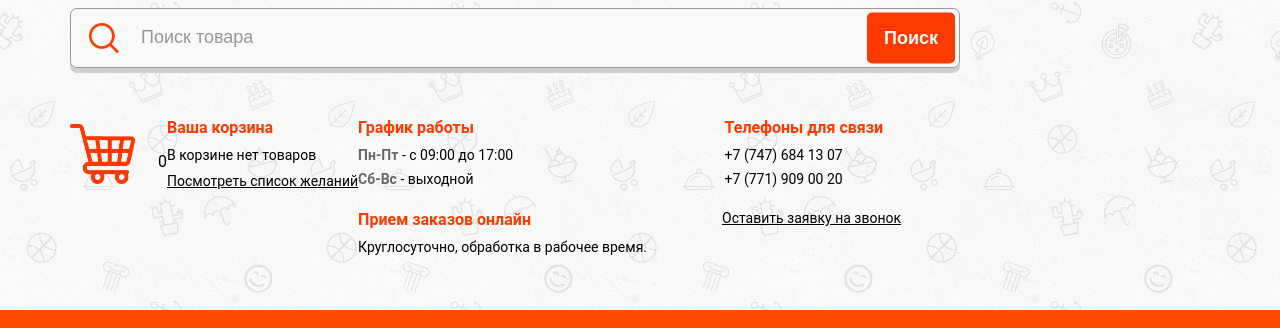
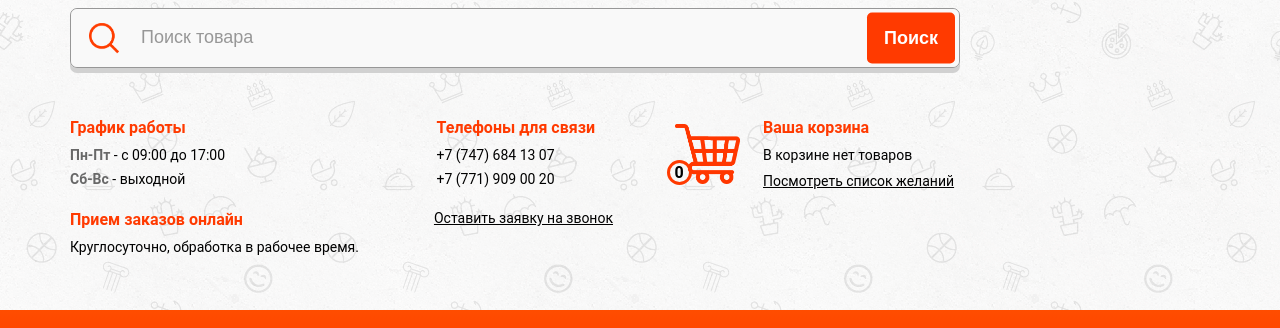
Before and after one commit to dworker863/storeTop, a React (Create React App) app: page / in a window 1280 px wide. Shown: the part 158-486 px from the top of the page. Built offline with nearby package versions, Linux system fonts and the light colour scheme; no server answers.

Commit message:
Added cart remove item ability

```diff
--- a/src/app/components/Blocks/Cart/Cart.tsx
+++ b/src/app/components/Blocks/Cart/Cart.tsx
@@ -1,15 +1,23 @@
 import { FC } from 'react';
-import { StyledCart, StyledCartIcon, StyledCartCount } from './StyledCart';
+import {
+  StyledCart,
+  StyledCartIcon,
+  StyledCartCount,
+  StyledCartWrapper,
+} from './StyledCart';
 import cartIcon from '../../../../assets/images/cart-icon.png';
 import ContactsItem from '../../Elements/ContactsItem/ContactsItem';
 import { StyledRequest } from '../Contacts/StyledContacts';
 import { useSelector } from 'react-redux';
 import { RootState } from '../../../redux/store';
+import { Link } from 'react-router-dom';
 
 const Cart: FC = () => {
   const cart = useSelector((state: RootState) => state.cart);
 
   return (
+    <StyledCartWrapper>
+      <Link to="/cart">
         <StyledCart>
           <StyledCartIcon src={cartIcon} alt="Корзина" />
           <StyledCartCount>
@@ -19,6 +27,8 @@ const Cart: FC = () => {
             <StyledRequest>Посмотреть список желаний</StyledRequest>
           </ContactsItem>
         </StyledCart>
+      </Link>
+    </StyledCartWrapper>
   );
 };
 
--- a/src/app/components/Blocks/Cart/StyledCart.ts
+++ b/src/app/components/Blocks/Cart/StyledCart.ts
@@ -1,4 +1,10 @@
 import styled from 'styled-components';
+
+export const StyledCartWrapper = styled.div`
+  @media (max-width: 1600px) {
+    order: 3;
+  }
+`;
 
 export const StyledCart = styled.div`
   position: relative;
@@ -11,8 +17,8 @@ export const StyledCart = styled.div`
   }
 
   @media (max-width: 1600px) {
+    order: 3;
     align-self: start;
-    order: 3;
     margin-left: 0;
   }
 `;
@@ -43,4 +49,16 @@ export const StyledCartIcon = styled.img`
   }
 `;
 
-export const StyledCartCount = styled.span``;
+export const StyledCartCount = styled.span`
+  position: absolute;
+  display: flex;
+  justify-content: center;
+  align-items: center;
+  top: 42px;
+  left: -8.5px;
+  width: 25px;
+  height: 25px;
+  border: 3px solid ${(props) => props.theme.colors.primary};
+  border-radius: 50%;
+  font-weight: 700;
+`;
--- a/src/app/components/Blocks/CartItem/CartItem.tsx
+++ b/src/app/components/Blocks/CartItem/CartItem.tsx
@@ -1,18 +1,42 @@
 import { FC } from 'react';
+import { useDispatch, useSelector } from 'react-redux';
+import {
+  setCart,
+  setCartGoodCount,
+} from '../../../redux/reducers/cart/cartReducer';
+import { RootState } from '../../../redux/store';
 import { ICartItem } from './ICartItem';
 import {
   StyledCartItem,
   StyledCartItemCount,
   StyledCartItemName,
   StyledCartItemPrice,
+  StyledCartItemRemoveBtn,
 } from './StyledCartItem';
 
 const CartItem: FC<ICartItem> = ({ good }) => {
+  const cart = useSelector((state: RootState) => state.cart);
+  const dispatch = useDispatch();
+
+  const [itemGood] = cart.goods.filter((item) => item.name === good.name);
+  const cartState = cart.goods.filter((item) => item.name !== good.name);
+
+  const removeGoodFromCart = () => {
+    if (itemGood.goodsCount > 1) {
+      dispatch(setCartGoodCount(good, itemGood.goodsCount - 1));
+    } else {
+      dispatch(setCart(cartState));
+    }
+  };
+
   return (
     <StyledCartItem>
       <StyledCartItemName>{good.name}</StyledCartItemName>
       <StyledCartItemCount>{good.goodsCount}</StyledCartItemCount>
       <StyledCartItemPrice>{good.price}</StyledCartItemPrice>
+      <StyledCartItemRemoveBtn onClick={removeGoodFromCart}>
+        X
+      </StyledCartItemRemoveBtn>
     </StyledCartItem>
   );
 };
--- a/src/app/components/Blocks/CartItem/StyledCartItem.ts
+++ b/src/app/components/Blocks/CartItem/StyledCartItem.ts
@@ -12,3 +12,7 @@ export const StyledCartItemName = styled.div``;
 export const StyledCartItemCount = styled.div``;
 
 export const StyledCartItemPrice = styled.div``;
+
+export const StyledCartItemRemoveBtn = styled.div`
+  cursor: pointer;
+`;
--- a/src/app/components/Blocks/Contacts/StyledContacts.ts
+++ b/src/app/components/Blocks/Contacts/StyledContacts.ts
@@ -22,7 +22,7 @@ export const StyledContacts = styled.div`
   }
 `;
 
-export const StyledRequest = styled.span`
+export const StyledRequest = styled.a`
   text-decoration: underline;
   font-size: 14px;
   font-weight: 400;
--- a/src/app/components/Blocks/GoodsItem/GoodsItem.tsx
+++ b/src/app/components/Blocks/GoodsItem/GoodsItem.tsx
@@ -18,7 +18,7 @@ import {
 import favoriteIcon from '../../../../assets/images/favorite-icon.png';
 import cartIcon from '../../../../assets/images/cart-icon.png';
 import {
-  setCart,
+  setGoodCart,
   setCartGoodCount,
 } from '../../../redux/reducers/cart/cartReducer';
 import { useDispatch, useSelector } from 'react-redux';
@@ -39,7 +39,7 @@ const GoodsItem: FC<IGoodItem> = ({
   const addToCartClickHandler = () => {
     if (!cart.goods.some((good) => good.name === title)) {
       dispatch(
-        setCart({
+        setGoodCart({
           name: title,
           description: desc,
           price,
--- a/src/app/components/Sections/Header/Header.tsx
+++ b/src/app/components/Sections/Header/Header.tsx
@@ -1,5 +1,4 @@
 import { FC, useState } from 'react';
-import { Link } from 'react-router-dom';
 import Cart from '../../Blocks/Cart/Cart';
 import Contacts from '../../Blocks/Contacts/Contacts';
 import Container from '../../Blocks/Container/Container';
@@ -27,9 +26,7 @@ const Header: FC = () => {
         <TopLine />
         <Contacts />
         <Search />
-        <Link to="/cart">
-          <Cart />
-        </Link>
+        <Cart />
       </Container>
     </StyledHeader>
   );
--- a/src/app/redux/reducers/cart/ICartReducer.ts
+++ b/src/app/redux/reducers/cart/ICartReducer.ts
@@ -1,7 +1,7 @@
-import { IGood } from './../../../commonInterfaces/IGood';
 export enum ECart {
+  SET_CART_GOOD = 'SET_CART_GOOD',
+  SET_CART_GOODS_COUNT = 'SET_CART_GOODS_COUNT',
   SET_CART = 'SET_CART',
-  SET_CART_GOODS_COUNT = 'SET_CART_GOODS_COUNT',
 }
 
 export interface ICartGood {
@@ -18,14 +18,14 @@ export interface ICartState {
   sum: number;
 }
 
-export interface ISetCartAction {
-  type: ECart.SET_CART;
-  payload: IGood[];
+export interface ISetGoodCartAction {
+  type: ECart.SET_CART_GOOD;
+  payload: ICartGood[];
 }
 
 export interface ISetCartGoodCountAction {
-  type: ECart.SET_CART;
-  payload: IGood[];
+  type: ECart.SET_CART_GOOD;
+  payload: ICartGood[];
 }
 
-export type TCartActionTypes = ISetCartAction | ISetCartGoodCountAction;
+export type TCartActionTypes = ISetGoodCartAction | ISetCartGoodCountAction;
--- a/src/app/redux/reducers/cart/cartReducer.ts
+++ b/src/app/redux/reducers/cart/cartReducer.ts
@@ -9,6 +9,21 @@ const initialState: ICartState = {
 export const cart = (state = initialState, action: TCartActionTypes | any) => {
   switch (action.type) {
     case ECart.SET_CART: {
+      const cartState = {
+        ...state,
+        goods: [...action.payload],
+      };
+
+      return {
+        ...cartState,
+        sum: cartState.goods.reduce(
+          (sum, good) => (sum += Number(good.price) * good.goodsCount),
+          0,
+        ),
+      };
+    }
+
+    case ECart.SET_CART_GOOD: {
       const cartState = {
         ...state,
         goods: [...state.goods, action.payload],
@@ -51,8 +66,8 @@ export const cart = (state = initialState, action: TCartActionTypes | any) => {
   }
 };
 
-export const setCart = (good: ICartGood) => ({
-  type: ECart.SET_CART,
+export const setGoodCart = (good: ICartGood) => ({
+  type: ECart.SET_CART_GOOD,
   payload: good,
 });
 
@@ -61,4 +76,9 @@ export const setCartGoodCount = (good: IGood, goodsCount: number) => ({
   payload: { ...good, goodsCount },
 });
 
+export const setCart = (goods: ICartGood[]) => ({
+  type: ECart.SET_CART,
+  payload: goods,
+});
+
 export default cart;
```
Lines whose indentation alone changed are shown as unchanged.
